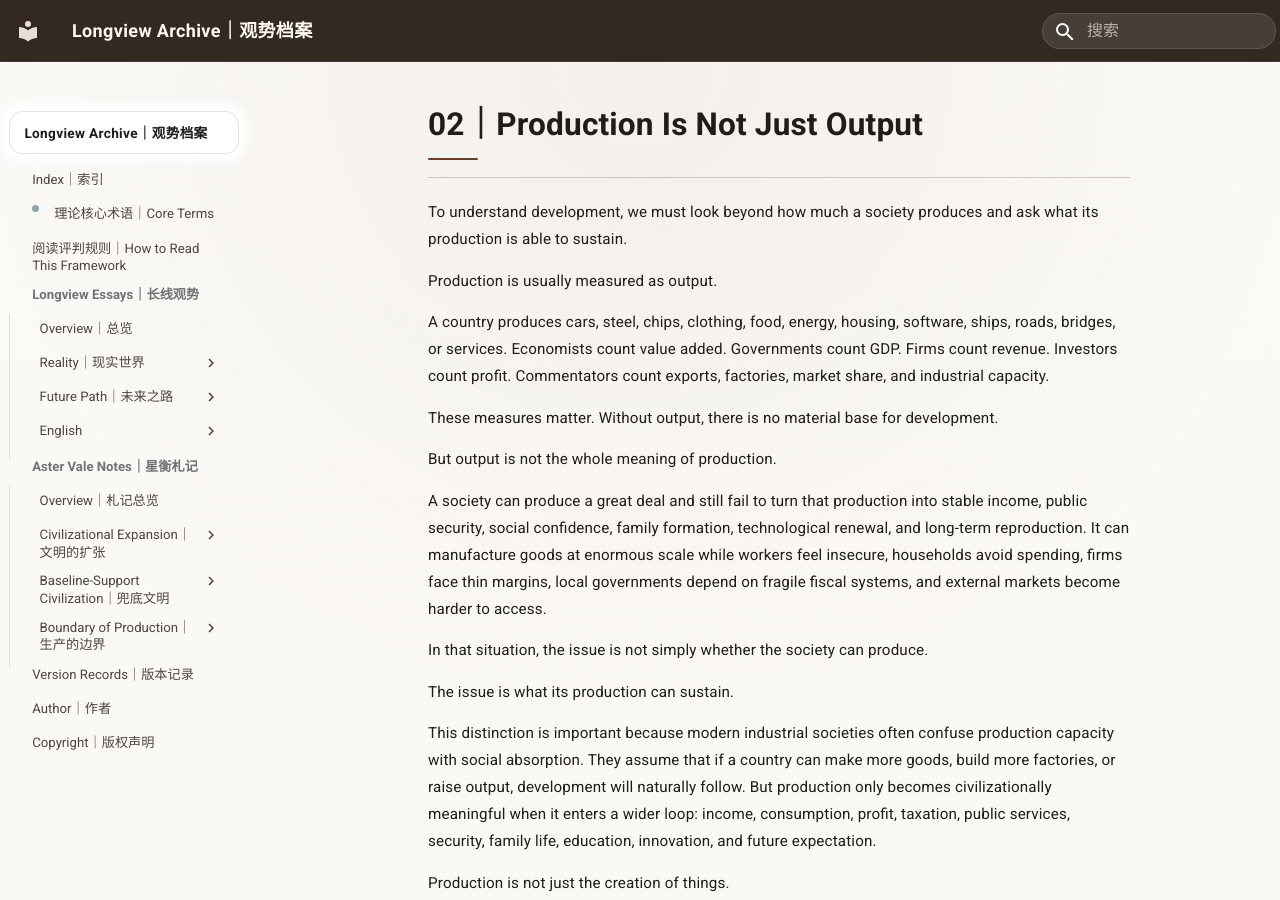
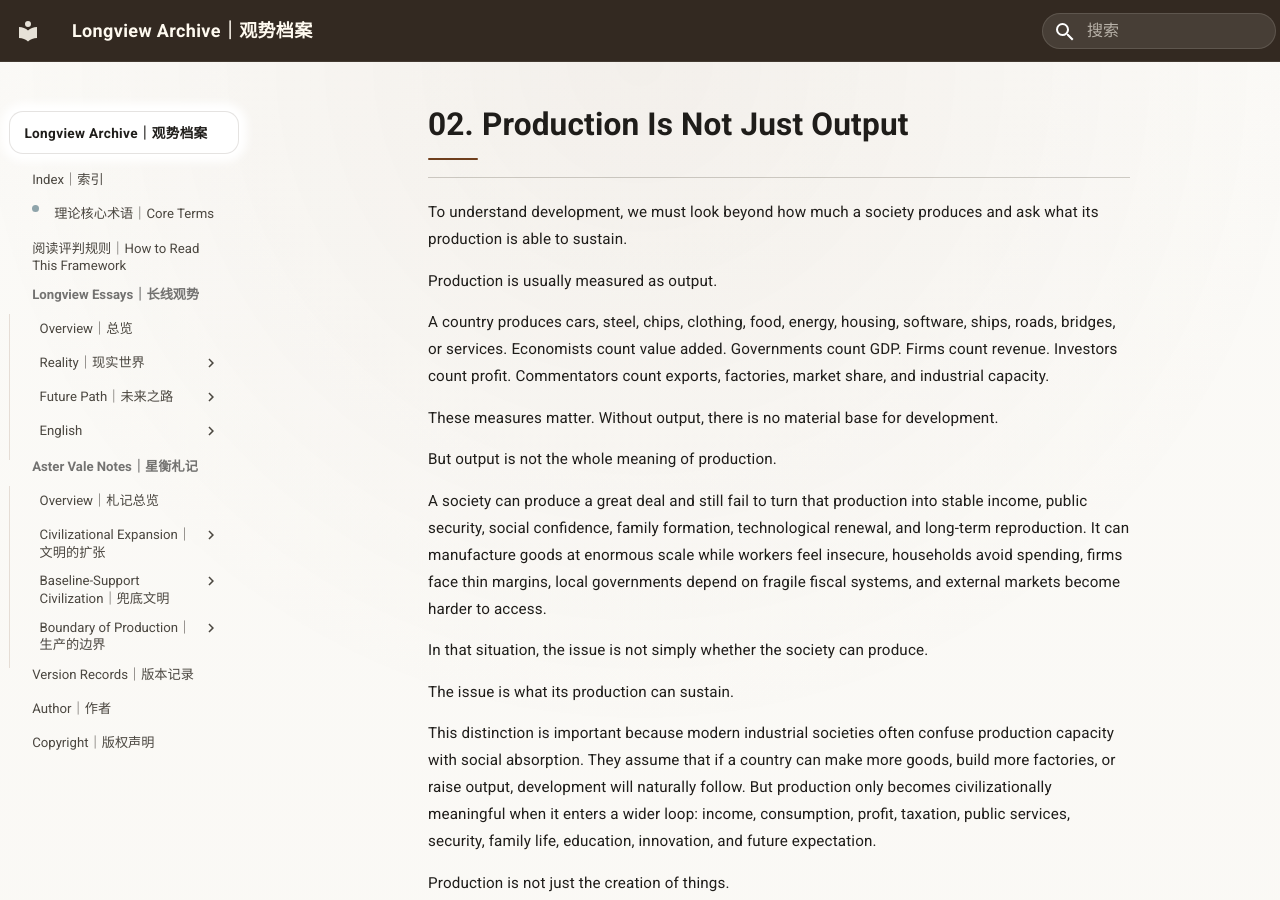
Before and after one commit to guanshi1688/longview-archive, an MkDocs documentation site: the page built from docs/essays/notes/english/Architecture/02-production-is-not-just-output.md, in a window 1280 px wide and 900 px high. Built offline with MkDocs 1.6.1 and Material for MkDocs 9.7.7, drawn with Linux system fonts in a browser that asks for light colours.

```diff
--- a/docs/essays/notes/english/Architecture/02-production-is-not-just-output.md
+++ b/docs/essays/notes/english/Architecture/02-production-is-not-just-output.md
@@ -1,4 +1,4 @@
-# 02｜Production Is Not Just Output
+# 02. Production Is Not Just Output
 
 To understand development, we must look beyond how much a society produces and ask what its production is able to sustain.
 
```
